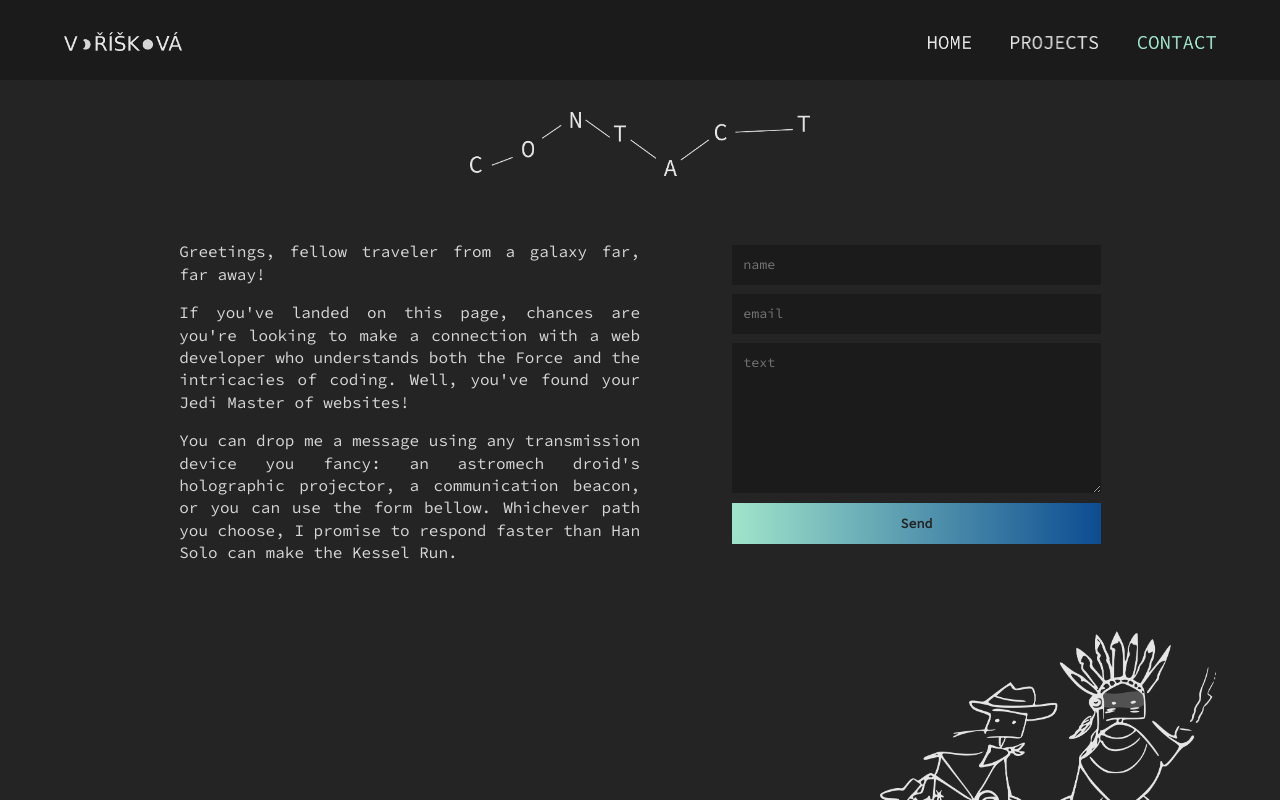
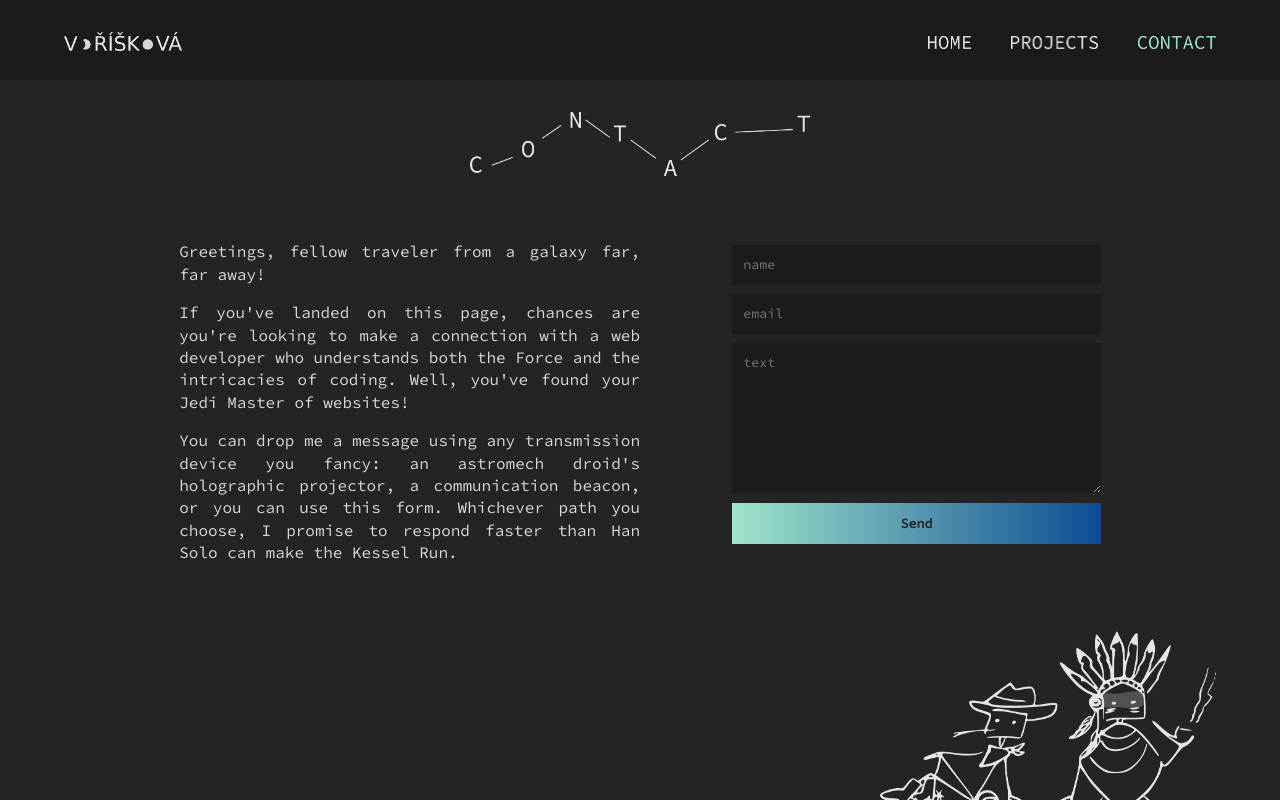
Before and after one commit to havoriskova/portfolio, a React (Create React App) app in the folder 01-portfolio/: page /contact in a window 1280 px wide. Shown: the top 800 px of the page. Built offline with nearby package versions, Linux system fonts and the light colour scheme; the HTML template or start-up script is replaced by a standard one.

Commit message:
Update Contact.js

```diff
--- a/01-portfolio/src/components/Contact.js
+++ b/01-portfolio/src/components/Contact.js
@@ -29,7 +29,7 @@ export default function Contact() {
                             both the Force and the intricacies of coding. Well, you've found your Jedi Master of websites!
                             </p>
                             <p>
-                            You can drop me a message using any transmission device you fancy: an astromech droid's holographic projector, a communication beacon, or you can use the form bellow.
+                            You can drop me a message using any transmission device you fancy: an astromech droid's holographic projector, a communication beacon, or you can use this form.
                             Whichever path you choose, I promise to respond faster than Han Solo can make the Kessel Run.
                             </p>
                         </div>
```
